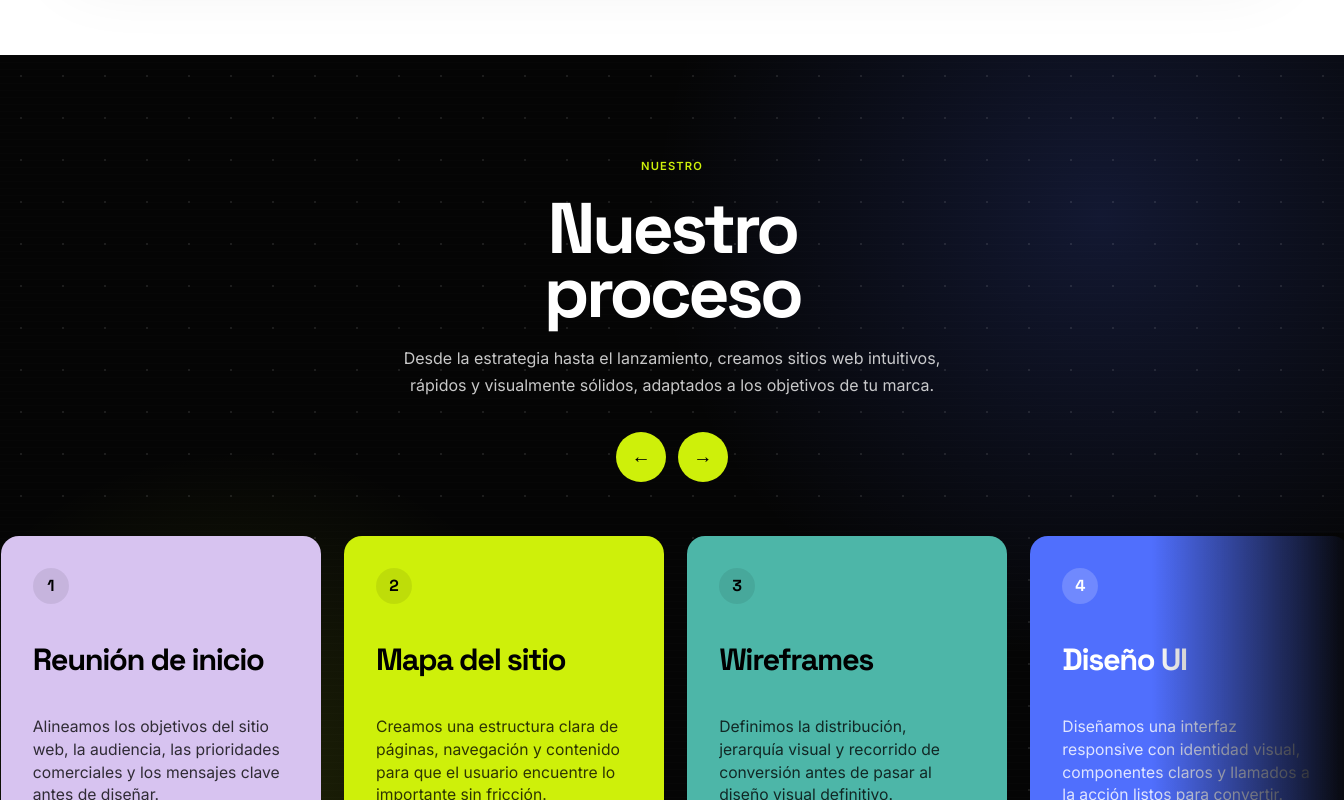
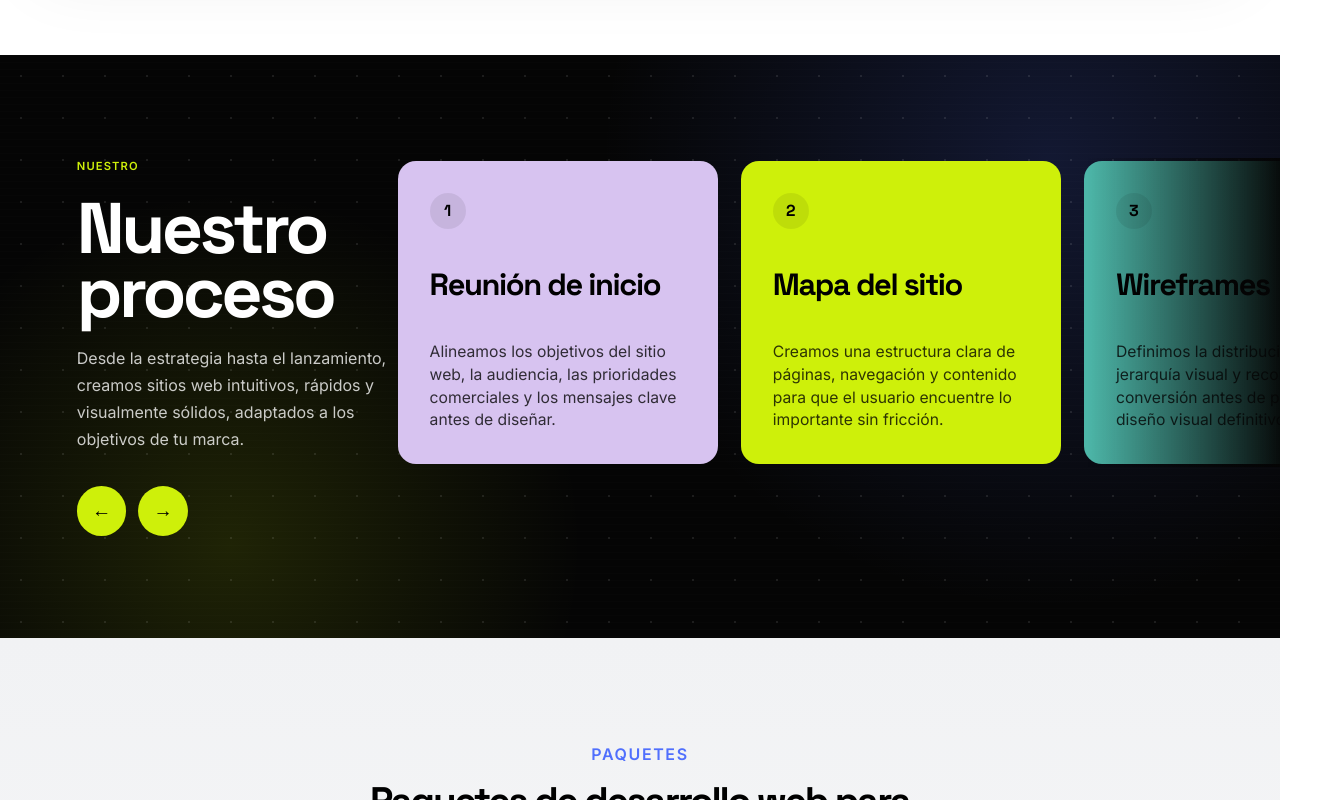
Before and after one commit to pixeleedevps-ops/PixeleeWebSite, a website: page desarrollo-web.html in a window 1280 px wide. Shown: the part 2000-2800 px from the top of the page, 1344 px wide, since content can reach past the window. Drawn offline with nearby package versions, Linux system fonts and the light colour scheme.

Commit message:
Mejoramiento responsive general, Se desbordaba el contenido

```diff
--- a/styles/base.css
+++ b/styles/base.css
@@ -6,8 +6,8 @@ html,
 body {
   margin: 0;
   padding: 0;
-  width: 110%;
-  max-width: 105%;
+  width: 100%;
+  max-width: 100%;
 }
 
 html {
--- a/styles/service-page.css
+++ b/styles/service-page.css
@@ -512,8 +512,8 @@
   position: relative;
   z-index: 1;
   display: grid;
-  grid-template-columns: 1fr;
-  gap: clamp(2rem, 4vw, 3.4rem);
+  grid-template-columns: minmax(260px, 26vw) minmax(0, 1fr);
+  gap: clamp(2rem, 5vw, 5rem);
   align-items: start;
   width: 100%;
   max-width: none;
@@ -525,11 +525,11 @@
   display: grid;
   gap: 1.25rem;
   align-content: center;
-  justify-items: center;
-  width: var(--service-container);
-  max-width: 820px;
-  margin-inline: auto;
-  text-align: center;
+  justify-items: start;
+  width: min(100%, 420px);
+  max-width: 420px;
+  margin-left: clamp(1rem, 6vw, 5rem);
+  text-align: left;
 }
 
 .process-carousel__intro .eyebrow {
@@ -548,7 +548,7 @@
 }
 
 .process-carousel__intro p:last-of-type {
-  max-width: 58ch;
+  max-width: 34ch;
   color: rgba(255, 255, 255, 0.78);
   font-size: clamp(1rem, 1.25vw, 1.12rem);
   line-height: 1.7;
@@ -1008,12 +1008,20 @@
     grid-template-columns: repeat(2, minmax(260px, 360px));
   }
 
-  .process-carousel {
+  .process-carousel-section .process-carousel {
     grid-template-columns: 1fr;
   }
 
   .process-carousel__intro {
+    justify-items: center;
+    width: var(--service-container);
     max-width: 620px;
+    margin-inline: auto;
+    text-align: center;
+  }
+
+  .process-carousel__intro p:last-of-type {
+    max-width: 58ch;
   }
 
   .process-carousel__track {
```
